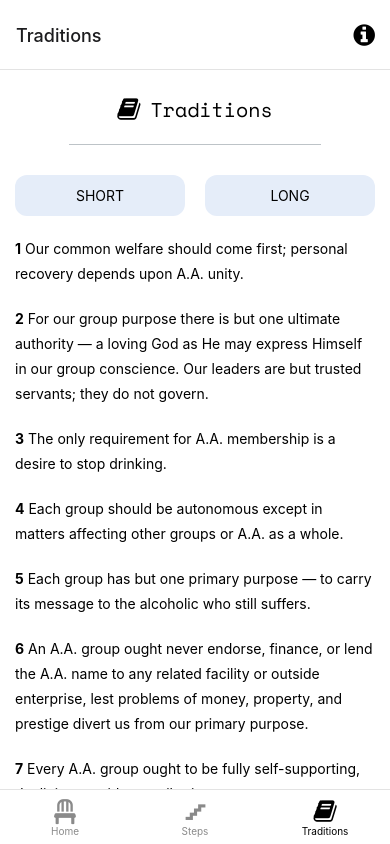
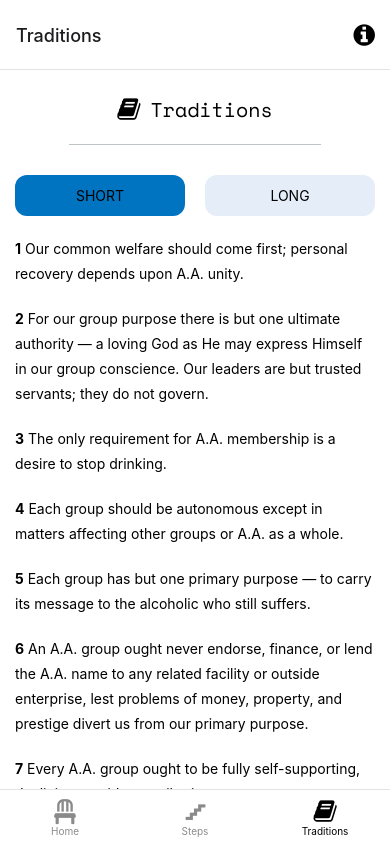
Before and after one commit to WildPastry/JustForToday, a React Native app: screen /Traditions in a window 390 px wide. Built offline with nearby package versions, Linux system fonts and the light colour scheme; what expo-linking would draw is missing.

Commit message:
Add logic to short long tradtion buttons

```diff
--- a/app/screens/Traditions.tsx
+++ b/app/screens/Traditions.tsx
@@ -32,6 +32,10 @@
     }, [scrollViewRef])
   );
 
+  const isSelected = (activeTraditionType: ETraditionTypes): boolean => {
+    return activeTraditionType === traditionType;
+  };
+
   return (
     <ForwardedScrollView
       contentContainerStyle={styles.container}
@@ -58,7 +62,9 @@
         <Pressable
           style={[
             styles.traditionBtn,
-            { backgroundColor: Colours[colorScheme].btn }
+            isSelected(ETraditionTypes.short)
+              ? { backgroundColor: Colours[colorScheme].currentBtn }
+              : { backgroundColor: Colours[colorScheme].btn }
           ]}
           onPress={() => setTraditionType(ETraditionTypes.short)}>
           <Text style={styles.textCenter}>SHORT</Text>
@@ -66,7 +72,9 @@
         <Pressable
           style={[
             styles.traditionBtn,
-            { backgroundColor: Colours[colorScheme].btn }
+            isSelected(ETraditionTypes.long)
+              ? { backgroundColor: Colours[colorScheme].currentBtn }
+              : { backgroundColor: Colours[colorScheme].btn }
           ]}
           onPress={() => setTraditionType(ETraditionTypes.long)}>
           <Text style={styles.textCenter}>LONG</Text>
```
